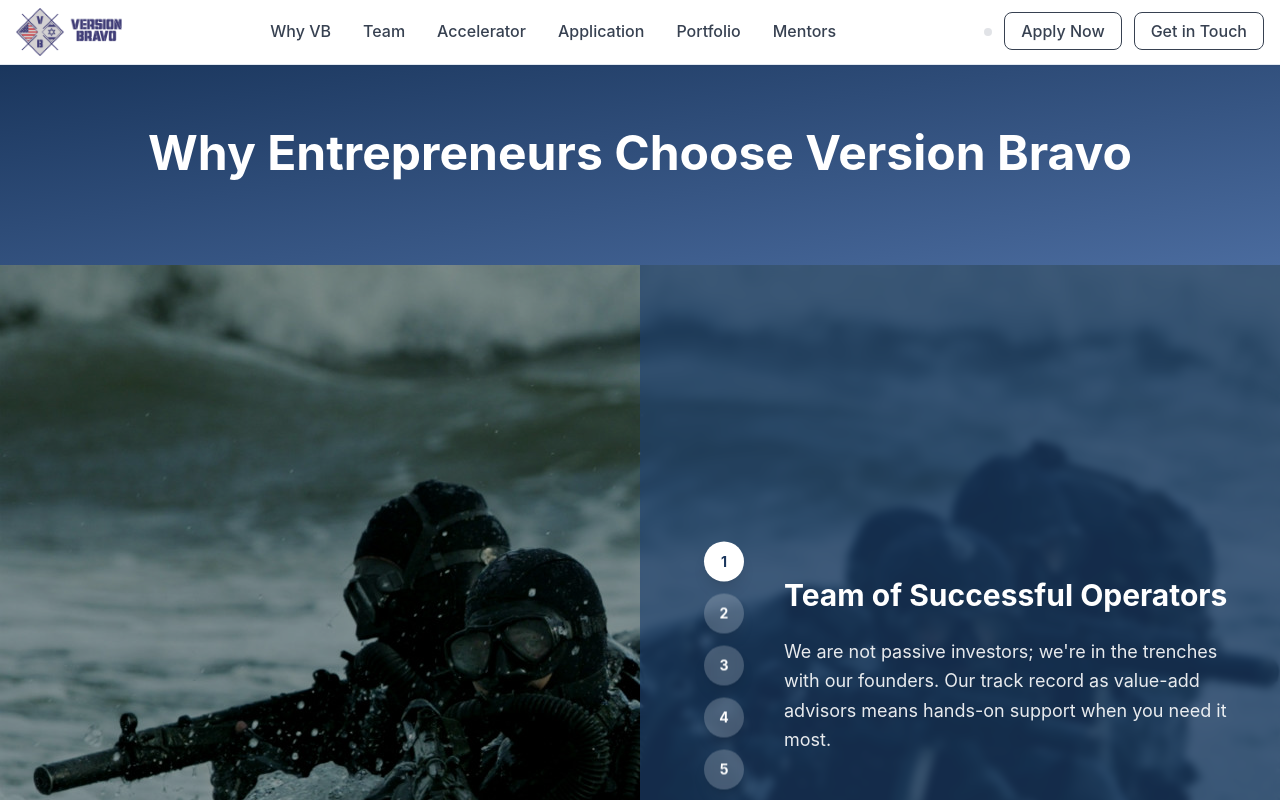
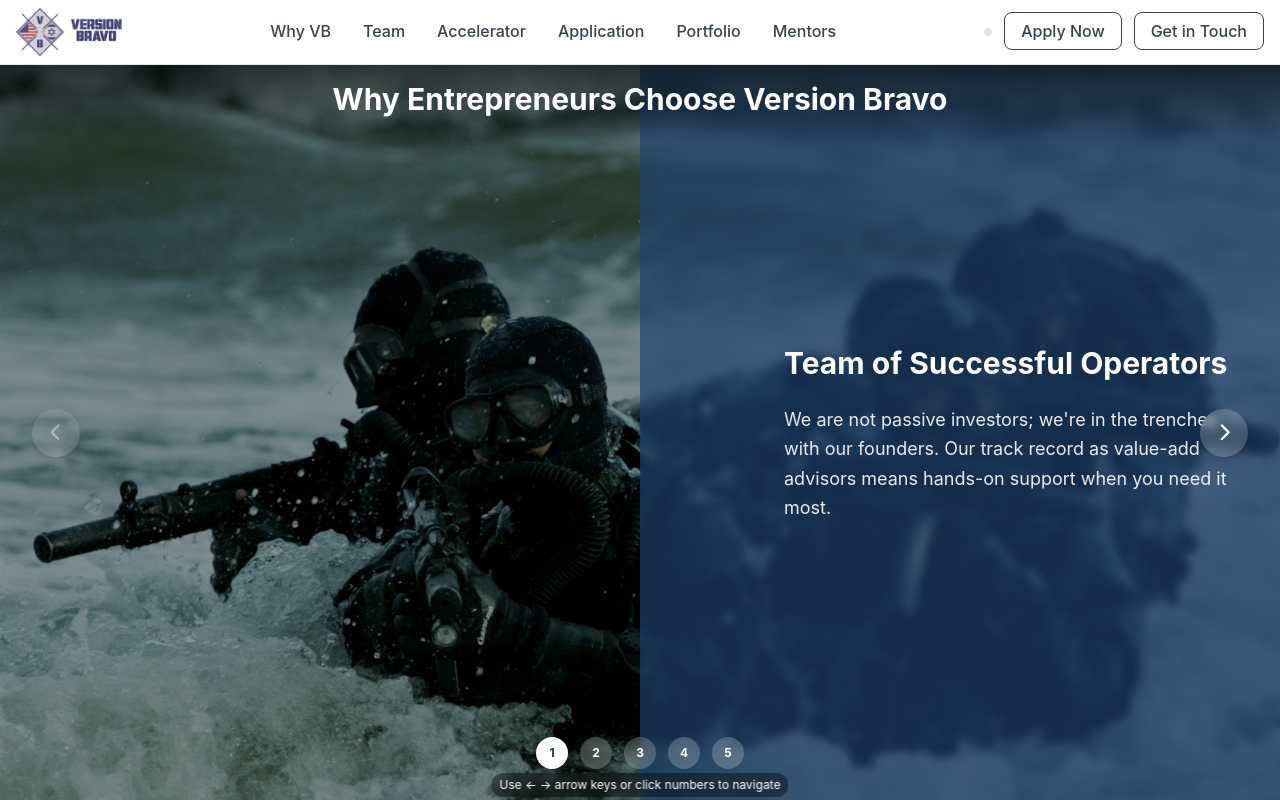
Before and after one commit to tamirSida/vb, a Next.js app: page /accelerator in a window 1280 px wide. Shown: the top 800 px of the page. Built offline with nearby package versions, Linux system fonts and the light colour scheme; no server answers; the database is empty.

Commit message:
scrol -> swipe

```diff
--- a/pages/accelerator.tsx
+++ b/pages/accelerator.tsx
@@ -48,6 +48,10 @@ export default function Accelerator() {
       backgroundImage: '/images/accelerator/whyvb5.jpg'
     }
   ]);
+
+  // Swipe interface state
+  const [currentPage, setCurrentPage] = useState(1);
+  const [isTransitioning, setIsTransitioning] = useState(false);
 
   const [testimonials, setTestimonials] = useState([
     {
@@ -178,42 +182,52 @@ export default function Accelerator() {
     }
   };
 
-  // Function to handle smooth scrolling to specific page
-  const scrollToPage = (pageNumber: number) => {
-    const targetPage = document.querySelector(`[data-page="${pageNumber}"]`);
-    if (targetPage) {
-      targetPage.scrollIntoView({ behavior: 'smooth' });
+  // Function to navigate to specific page
+  const goToPage = (pageNumber: number) => {
+    if (pageNumber < 1 || pageNumber > whyVBPages.length || isTransitioning) return;
+
+    setIsTransitioning(true);
+    setCurrentPage(pageNumber);
+
+    setTimeout(() => {
+      setIsTransitioning(false);
+    }, 500);
+  };
+
+  // Navigation functions
+  const nextPage = () => {
+    if (currentPage < whyVBPages.length) {
+      goToPage(currentPage + 1);
     }
   };
 
-  useEffect(() => {
-    // Intersection Observer for page transitions and navigation updates
-    const observerOptions = {
-      threshold: 0.3, // Trigger when 30% of the page is visible
-      rootMargin: '-10% 0px'
+  const prevPage = () => {
+    if (currentPage > 1) {
+      goToPage(currentPage - 1);
+    }
   };
 
-    const observer = new IntersectionObserver((entries) => {
-      entries.forEach(entry => {
-        const pageElement = entry.target as HTMLElement;
-        const pageNumber = pageElement.getAttribute('data-page');
+  // Keyboard navigation
+  useEffect(() => {
+    const handleKeyDown = (event: KeyboardEvent) => {
+      if (event.key === 'ArrowLeft') {
+        event.preventDefault();
+        prevPage();
+      } else if (event.key === 'ArrowRight') {
+        event.preventDefault();
+        nextPage();
+      } else if (event.key >= '1' && event.key <= '5') {
+        event.preventDefault();
+        goToPage(parseInt(event.key));
+      }
+    };
 
-        if (entry.isIntersecting && pageNumber) {
-          console.log(`Page ${pageNumber} is now visible`);
-          // Update active navigation state
-          updateActiveNavigation(parseInt(pageNumber));
-
-          // Trigger page appearance animation
-          animatePageAppearance(pageElement);
-        } else if (!entry.isIntersecting && pageNumber) {
-          console.log(`Page ${pageNumber} left viewport`);
-          // Reset page when it leaves viewport
-          resetPageAppearance(pageElement);
-        }
-      });
-    }, observerOptions);
+    window.addEventListener('keydown', handleKeyDown);
+    return () => window.removeEventListener('keydown', handleKeyDown);
+  }, [currentPage]);
 
   // Intersection Observer for Explore Accelerator section
+  useEffect(() => {
     const exploreObserver = new IntersectionObserver((entries) => {
       entries.forEach(entry => {
         if (entry.isIntersecting) {
@@ -227,105 +241,20 @@ export default function Accelerator() {
       });
     }, { threshold: 0.2 });
 
-    // Observe all page elements
-    const pages = document.querySelectorAll('[data-page]');
-    pages.forEach(page => observer.observe(page));
-
     // Observe the explore accelerator section
     const exploreSection = document.querySelector('.explore-accelerator-section');
     if (exploreSection) {
       exploreObserver.observe(exploreSection);
     }
 
-    // Initial setup for the first page
-    setTimeout(() => {
-      updateActiveNavigation(1);
-    }, 100);
-
     // Cleanup
     return () => {
-      pages.forEach(page => observer.unobserve(page));
       if (exploreSection) {
         exploreObserver.unobserve(exploreSection);
       }
     };
   }, []);
 
-  // Function to update active navigation state
-  const updateActiveNavigation = (activePageNumber: number) => {
-    // Update navigation buttons across all pages
-    document.querySelectorAll('[data-page]').forEach(page => {
-      const navButtons = page.querySelectorAll('button');
-      navButtons.forEach((button, index) => {
-        const buttonPageNumber = index + 1;
-
-        if (buttonPageNumber === activePageNumber) {
-          // Active state - white background with navy text
-          button.className = "w-10 h-10 rounded-full bg-white text-vb-navy flex items-center justify-center shadow-lg hover:scale-110 transition-transform cursor-pointer";
-        } else {
-          // Inactive state
-          button.className = "w-10 h-10 rounded-full bg-white/20 backdrop-blur-sm text-white flex items-center justify-center shadow-lg hover:scale-110 transition-transform cursor-pointer";
-        }
-      });
-    });
-  };
-
-  // Function to animate page appearance
-  const animatePageAppearance = (pageElement: HTMLElement) => {
-    const content = pageElement.querySelector('.max-w-lg');
-    const navContainer = pageElement.querySelector('div[class*="-left-20"]');
-    const backgroundImage = pageElement.querySelector('img');
-
-    console.log('Animating page:', {content, navContainer, backgroundImage});
-
-    if (content && navContainer && backgroundImage) {
-      // Animate background image first
-      setTimeout(() => {
-        backgroundImage.classList.remove('opacity-0', 'scale-105');
-        backgroundImage.classList.add('opacity-100', 'scale-100');
-        console.log('Image animated');
-      }, 0);
-
-      // Trigger content animations with slight delay
-      setTimeout(() => {
-        content.classList.remove('opacity-0', 'translate-x-12');
-        content.classList.add('opacity-100', 'translate-x-0');
-        console.log('Content animated');
-      }, 200);
-
-      setTimeout(() => {
-        navContainer.classList.remove('opacity-0', '-translate-x-5');
-        navContainer.classList.add('opacity-100', 'translate-x-0');
-        console.log('Navigation animated');
-      }, 400);
-    } else {
-      console.log('Missing elements for animation');
-    }
-  };
-
-  // Function to reset page appearance when leaving viewport
-  const resetPageAppearance = (pageElement: HTMLElement) => {
-    const content = pageElement.querySelector('.max-w-lg');
-    const navContainer = pageElement.querySelector('div[class*="-left-20"]');
-    const backgroundImage = pageElement.querySelector('img');
-
-    // Skip resetting the first page
-    const pageNumber = pageElement.getAttribute('data-page');
-    if (pageNumber === '1') return;
-
-    if (content && navContainer && backgroundImage) {
-      // Reset background image
-      backgroundImage.classList.remove('opacity-100', 'scale-100');
-      backgroundImage.classList.add('opacity-0', 'scale-105');
-
-      // Reset to initial hidden state
-      content.classList.remove('opacity-100', 'translate-x-0');
-      content.classList.add('opacity-0', 'translate-x-12');
-
-      navContainer.classList.remove('opacity-100', 'translate-x-0');
-      navContainer.classList.add('opacity-0', '-translate-x-5');
-    }
-  };
 
   return (
     <>
@@ -402,62 +331,50 @@ export default function Accelerator() {
 
       <Header isAcceleratorPage={true} />
       <main>
-        {/* Hero Section */}
-        <section className="section-padding bg-gradient-to-br from-vb-navy to-vb-medium text-white relative overflow-hidden">
-          <div className="container-max text-center relative z-10">
+        {/* Combined Hero + Swipe Interface Section */}
+        <section className="relative overflow-hidden" style={{ height: 'calc(100vh - 64px)' }}>
+          {/* Hero Title Overlay */}
+          <div className="absolute top-0 left-0 w-full z-30 bg-gradient-to-b from-black/60 to-transparent">
+            <div className="container-max text-center pt-4 pb-6">
               <EditableSection
                 sectionName="Accelerator Hero"
                 onEdit={() => setIsHeroModalOpen(true)}
               >
-              <h1 className="text-3xl md:text-5xl font-bold mb-6">
+                <h1 className="text-xl md:text-3xl font-bold text-white">
                   {heroData.title}
                 </h1>
               </EditableSection>
             </div>
-        </section>
+          </div>
 
-        {/* Page-Style Navigation Section */}
-        <section className="relative">
-          {/* Create a combined array of pages and testimonials in order */}
-          {(() => {
-            const content = [];
+          {/* Main swipe container */}
+          <div className="relative w-full h-full">
+            {whyVBPages.map((page, index) => {
+              const pageNumber = index + 1;
+              const isActive = pageNumber === currentPage;
 
-            // Add each page and any testimonials that should follow it
-            whyVBPages.forEach((page, index) => {
-              const pageNumber = index + 1;
-              const isFirstPage = pageNumber === 1;
-
-              // Add the page
-              content.push(
-                <div key={`page-${page.id}`} className="h-screen relative overflow-hidden" data-page={pageNumber}>
+              return (
+                <div
+                  key={`page-${page.id}`}
+                  className={`absolute inset-0 w-full h-full transition-all duration-500 ease-out ${
+                    isActive
+                      ? 'opacity-100 translate-x-0'
+                      : pageNumber < currentPage
+                        ? 'opacity-0 -translate-x-full'
+                        : 'opacity-0 translate-x-full'
+                  }`}
+                >
                   <img
                     src={page.backgroundImage}
                     alt={page.title}
-                    className={`absolute inset-0 w-full h-full object-cover transition-all duration-1000 ease-out ${isFirstPage ? 'opacity-100 scale-100' : 'opacity-0 scale-105'}`}
+                    className="absolute inset-0 w-full h-full object-cover"
                   />
                   <div className="absolute left-0 top-0 w-1/2 h-full bg-black/40"></div>
                   <div className="absolute right-0 top-0 w-1/2 h-full bg-vb-navy/80 backdrop-blur-sm"></div>
+
+                  {/* Content */}
                   <div className="absolute right-0 top-1/2 transform -translate-y-1/2 w-1/2 px-12">
-                    <div className={`max-w-lg ml-24 transition-all duration-700 ease-out ${isFirstPage ? 'opacity-100 transform translate-x-0' : 'opacity-0 transform translate-x-12'}`}>
-                      <div className={`absolute -left-20 top-1/2 transform -translate-y-1/2 space-y-3 transition-all duration-500 ease-out z-10 ${isFirstPage ? 'opacity-100 translate-x-0' : 'opacity-0 -translate-x-5'}`}>
-                        {whyVBPages.map((_, navIndex) => {
-                          const navPageNumber = navIndex + 1;
-                          const isActive = navPageNumber === pageNumber;
-                          return (
-                            <button
-                              key={navPageNumber}
-                              onClick={() => scrollToPage(navPageNumber)}
-                              className={`w-10 h-10 rounded-full flex items-center justify-center shadow-lg hover:scale-110 transition-transform cursor-pointer ${
-                                isActive
-                                  ? 'bg-white text-vb-navy'
-                                  : 'bg-white/20 backdrop-blur-sm text-white'
-                              }`}
-                            >
-                              <p className="text-sm font-bold">{navPageNumber}</p>
-                            </button>
-                          );
-                        })}
-                      </div>
+                    <div className="max-w-lg ml-24">
                       <EditableSection
                         sectionName={`Why VB Page ${pageNumber}`}
                         onEdit={() => {
@@ -474,17 +391,72 @@ export default function Accelerator() {
                   </div>
                 </div>
               );
+            })}
 
-              // Add any testimonials that should appear after this page
-              const testimonialsAfterThisPage = testimonials.filter(testimonial => {
-                const afterPageIndex = Math.floor(testimonial.position);
-                const isExactMatch = testimonial.position % 1 === 0.5; // e.g., 1.5, 2.5, 4.5
-                return afterPageIndex === pageNumber && isExactMatch;
-              });
+            {/* Navigation dots - Horizontal at bottom center */}
+            <div className="absolute bottom-8 left-1/2 transform -translate-x-1/2 flex space-x-3 z-20">
+              {whyVBPages.map((_, index) => {
+                const pageNumber = index + 1;
+                const isActive = pageNumber === currentPage;
+                return (
+                  <button
+                    key={pageNumber}
+                    onClick={() => goToPage(pageNumber)}
+                    className={`w-8 h-8 rounded-full flex items-center justify-center shadow-lg hover:scale-110 transition-all duration-300 cursor-pointer ${
+                      isActive
+                        ? 'bg-white text-vb-navy'
+                        : 'bg-white/20 backdrop-blur-sm text-white hover:bg-white/30'
+                    }`}
+                    disabled={isTransitioning}
+                  >
+                    <p className="text-xs font-bold">{pageNumber}</p>
+                  </button>
+                );
+              })}
+            </div>
 
-              testimonialsAfterThisPage.forEach(testimonial => {
-                content.push(
-                  <div key={`testimonial-${testimonial.id}`} className="h-[80vh] bg-gradient-to-br from-vb-navy to-vb-medium text-white flex items-center justify-center px-8">
+            {/* Desktop Arrow Navigation */}
+            <div className="hidden md:block">
+              {/* Left Arrow */}
+              <button
+                onClick={prevPage}
+                disabled={currentPage === 1 || isTransitioning}
+                className={`absolute left-8 top-1/2 transform -translate-y-1/2 z-20 w-12 h-12 rounded-full flex items-center justify-center shadow-lg transition-all duration-300 ${
+                  currentPage === 1
+                    ? 'bg-white/10 text-white/40 cursor-not-allowed'
+                    : 'bg-white/20 backdrop-blur-sm text-white hover:bg-white/30 hover:scale-110 cursor-pointer'
+                }`}
+              >
+                <i className="fas fa-chevron-left text-lg"></i>
+              </button>
+
+              {/* Right Arrow */}
+              <button
+                onClick={nextPage}
+                disabled={currentPage === whyVBPages.length || isTransitioning}
+                className={`absolute right-8 top-1/2 transform -translate-y-1/2 z-20 w-12 h-12 rounded-full flex items-center justify-center shadow-lg transition-all duration-300 ${
+                  currentPage === whyVBPages.length
+                    ? 'bg-white/10 text-white/40 cursor-not-allowed'
+                    : 'bg-white/20 backdrop-blur-sm text-white hover:bg-white/30 hover:scale-110 cursor-pointer'
+                }`}
+              >
+                <i className="fas fa-chevron-right text-lg"></i>
+              </button>
+            </div>
+
+            {/* Keyboard instruction */}
+            <div className="hidden md:block absolute bottom-1 left-1/2 transform -translate-x-1/2 z-20">
+              <div className="bg-black/40 backdrop-blur-sm text-white px-2 py-1 rounded-full text-xs">
+                Use ← → arrow keys or click numbers to navigate
+              </div>
+            </div>
+          </div>
+        </section>
+
+        {/* Testimonials Section - Now separate */}
+        <section className="bg-gradient-to-br from-vb-navy to-vb-medium text-white">
+          {testimonials.map((testimonial) => (
+            <div key={`testimonial-${testimonial.id}`} className="min-h-[80vh] flex items-center justify-center px-8 py-16">
               <div className="max-w-4xl mx-auto text-center">
                 <EditableSection
                   sectionName={`Testimonial - ${testimonial.author}`}
@@ -511,12 +483,7 @@ export default function Accelerator() {
                 </EditableSection>
               </div>
             </div>
-                );
-              });
-            });
-
-            return content;
-          })()}
+          ))}
         </section>
 
 
```
Lines whose indentation alone changed are shown as unchanged.
